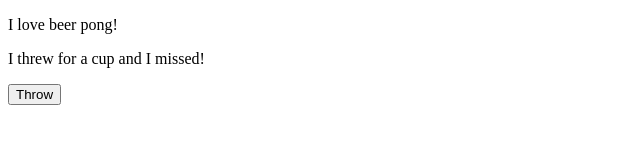
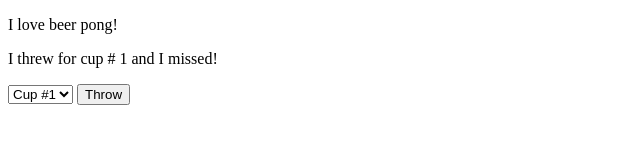
Before and after one commit to Wrapcat/Beer-pong-sim, a plain HTML site: page index.html in a window 1280 px wide. Shown: the whole page, without its empty margins (0-640 px from the left). Drawn offline with Linux system fonts and the light colour scheme.

Commit message:
add cup select option display throw details in results

```diff
--- a/despairlizards.js
+++ b/despairlizards.js
@@ -1,17 +1,16 @@
 function beerPong() {
+	var cup = document.getElementById("cup").value;
 	var toss = Math.random() * 10;
 	toss = Math.floor(toss);
 	var result = "";
 	if (toss <= 5) {
-		result = "made it!";
+		result = "made it in cup # " + (toss + 1);
 	} else if (toss > 5 && toss <= 8) {
 		result = "missed!";
 	} else {
 		result = "double bounced!";
 	}
-	console.log("I " + result);
-	console.log("I rolled a " + toss);
-	var words = "I threw for a cup and I " + result;
+	var words = "I threw for cup # " + cup + " and I " + result;
 	displayResults(words);
 }
 beerPong();
--- a/index.html
+++ b/index.html
@@ -6,6 +6,14 @@
   <body>
     <p>I love beer pong!</p>
     <p id="results"></p>
+    <select id="cup">
+    	<option value="1">Cup #1</option>
+    	<option value="2">Cup #2</option>
+    	<option value="3">Cup #3</option>
+    	<option value="4">Cup #4</option>
+    	<option value="5">Cup #5</option>
+    	<option value="6">Cup #6</option>
+    </select>
     <button onclick="beerPong()">Throw</button>
   </body>
   <script src="despairlizards.js"></script>
```
